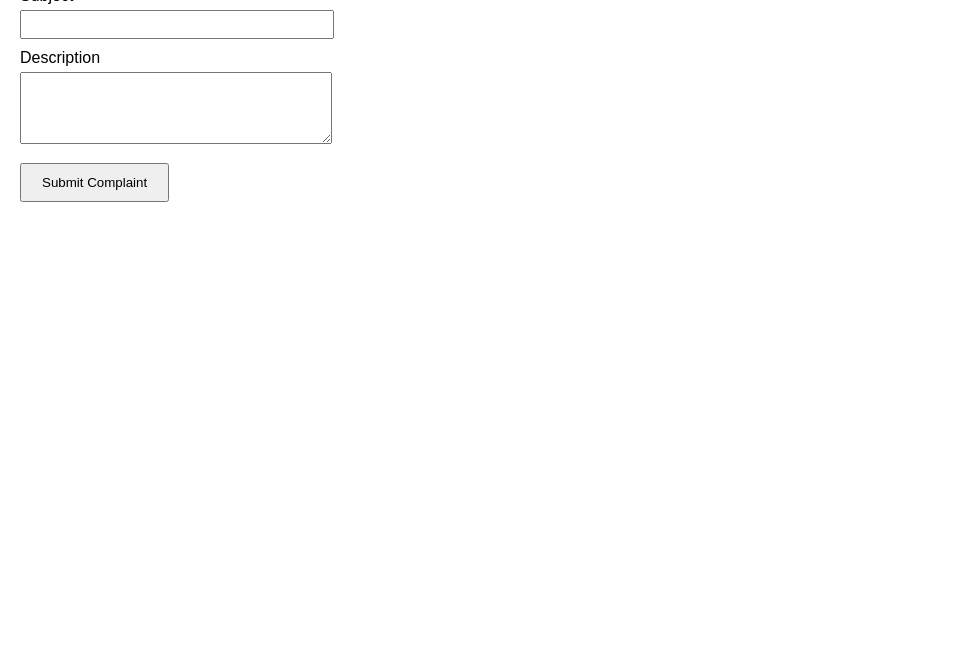
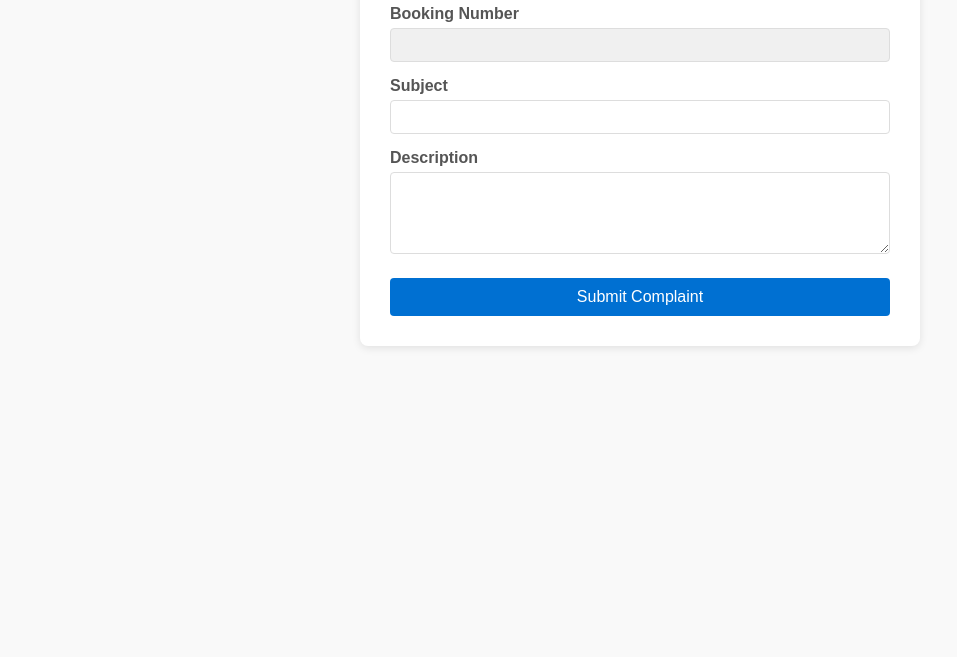
Before and after one commit to CodingShinchan/PoornimaComplaint, a plain HTML site: page index.html in a window 1280 px wide. Shown: the part 143-800 px from the top of the page, without its empty margins (0-957 px from the left). Drawn offline with Linux system fonts and the light colour scheme.

Commit message:
Update index.html

```diff
--- a/index.html
+++ b/index.html
@@ -2,33 +2,86 @@
 <html lang="en">
 <head>
   <meta charset="UTF-8">
-  <title>Complaint Form</title>
+  <title>Submit a Complaint</title>
   <meta http-equiv="Content-type" content="text/html; charset=UTF-8">
+
   <style>
-    /* Basic styling for form */
+    /* Global styles */
     body {
       font-family: Arial, sans-serif;
-      margin: 20px;
+      background: #f9f9f9;
+      margin: 0;
+      padding: 0;
     }
+
+    .container {
+      max-width: 500px;
+      margin: 50px auto;
+      background: #ffffff;
+      padding: 30px;
+      box-shadow: 0 2px 8px rgba(0,0,0,0.1);
+      border-radius: 8px;
+    }
+
+    h2 {
+      text-align: center;
+      color: #333;
+      margin-bottom: 20px;
+    }
+
     label {
       display: block;
-      margin: 10px 0 5px;
+      margin-top: 15px;
+      color: #555;
+      font-weight: bold;
     }
-    input[type="text"], textarea {
-      width: 300px;
-      padding: 5px;
+
+    input[type="text"],
+    textarea {
+      width: 100%;
+      padding: 8px;
+      border: 1px solid #ddd;
+      border-radius: 4px;
+      box-sizing: border-box;
+      font-size: 14px;
+      margin-top: 5px;
+      transition: border-color 0.3s ease;
     }
+
+    input[type="text"]:focus,
+    textarea:focus {
+      border-color: #0070d2;
+      outline: none;
+    }
+
     input[readonly] {
       background-color: #f0f0f0;
+      cursor: not-allowed;
     }
+
     input[type="submit"] {
-      margin-top: 15px;
-      padding: 10px 20px;
+      display: block;
+      width: 100%;
+      padding: 10px;
+      background: #0070d2;
+      color: #fff;
+      border: none;
+      border-radius: 4px;
+      margin-top: 20px;
+      font-size: 16px;
+      cursor: pointer;
+      transition: background 0.3s ease;
+    }
+
+    input[type="submit"]:hover {
+      background: #005bb5;
     }
   </style>
 </head>
+
 <body>
 
+  <div class="container">
     <h2>Submit a Complaint</h2>
 
     <form action="https://webto.salesforce.com/servlet/servlet.WebToCase?encoding=UTF-8&orgId=00DgK000004BxNR" method="POST">
@@ -41,27 +94,27 @@
 
       <!-- Booking Number (read-only) -->
       <label for="00NgK000012ZY5B">Booking Number</label>
-    <input id="00NgK000012ZY5B" maxlength="200" name="00NgK000012ZY5B" size="20" type="text" readonly><br>
+      <input id="00NgK000012ZY5B" maxlength="200" name="00NgK000012ZY5B" type="text" readonly>
 
       <!-- Subject -->
       <label for="subject">Subject</label>
-    <input id="subject" maxlength="80" name="subject" size="20" type="text" required><br>
+      <input id="subject" maxlength="80" name="subject" type="text" required>
 
       <!-- Description -->
       <label for="description">Description</label>
-    <textarea name="description" rows="4" required></textarea><br>
+      <textarea name="description" rows="4" required></textarea>
 
       <!-- Submit Button -->
       <input type="submit" name="submit" value="Submit Complaint">
 
     </form>
+  </div>
 
   <!-- Script to fill Booking Number dynamically from URL -->
   <script>
     window.onload = function() {
       const urlParams = new URLSearchParams(window.location.search);
-      const bookingNumber = urlParams.get('booking_number'); // ?booking_number=BN-00123
-
+      const bookingNumber = urlParams.get('booking_number'); // e.g., ?booking_number=BN-00123
       if (bookingNumber) {
         document.getElementById('00NgK000012ZY5B').value = bookingNumber;
       }
```
Lines whose indentation alone changed are shown as unchanged.
